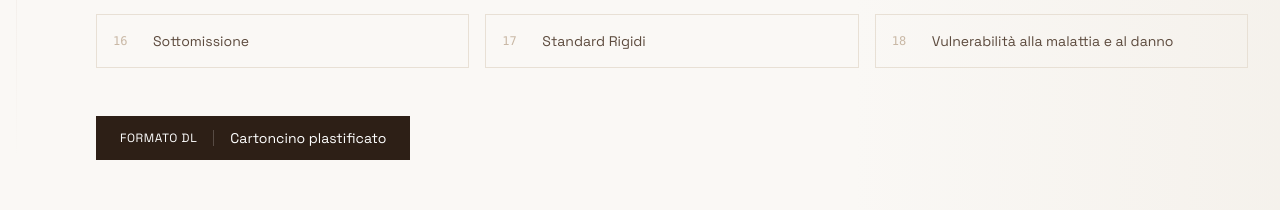
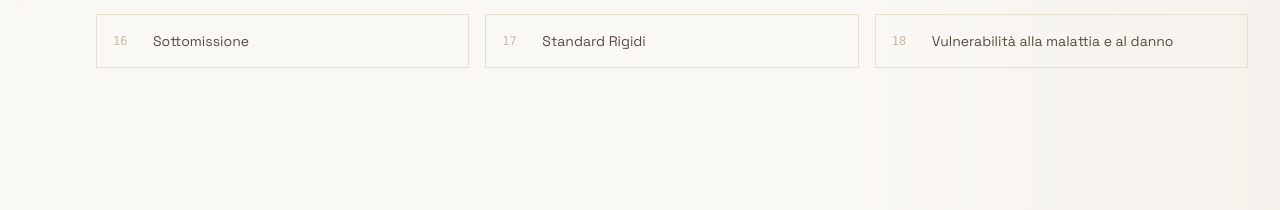
Before and after one commit to eltonbrahja/schema-therapy, a React (Vite) app: page / in a window 1280 px wide. Shown: the part 2300-2510 px from the top of the page. Built offline with nearby package versions, Linux system fonts and the light colour scheme; a web font is replaced by a local one.

Commit message:
Sistemato product

```diff
--- a/src/sections/Product.tsx
+++ b/src/sections/Product.tsx
@@ -159,12 +159,7 @@ export function Product() {
               ))}
             </div>
 
-            {/* Quality badge */}
-            <div className="mt-12 inline-flex items-center gap-4 px-6 py-3 bg-[#2d1f16] text-white">
-              <span className="text-xs uppercase tracking-wider">Formato DL</span>
-              <span className="w-px h-4 bg-white/20" />
-              <span className="text-sm">Cartoncino plastificato</span>
-            </div>
+
           </div>
         </div>
       </div>
```
